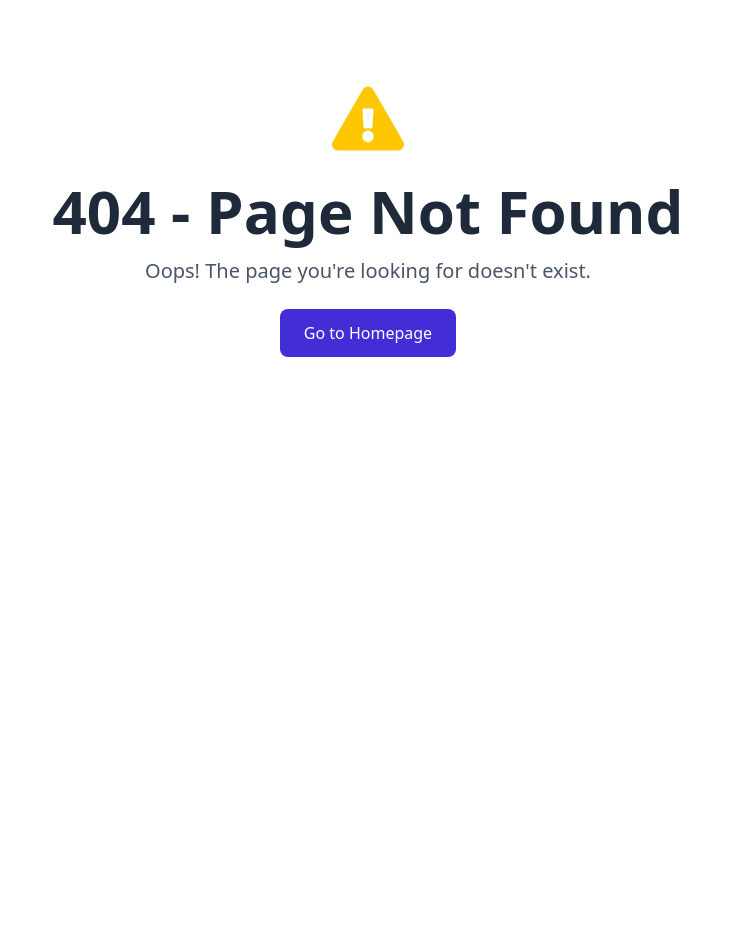
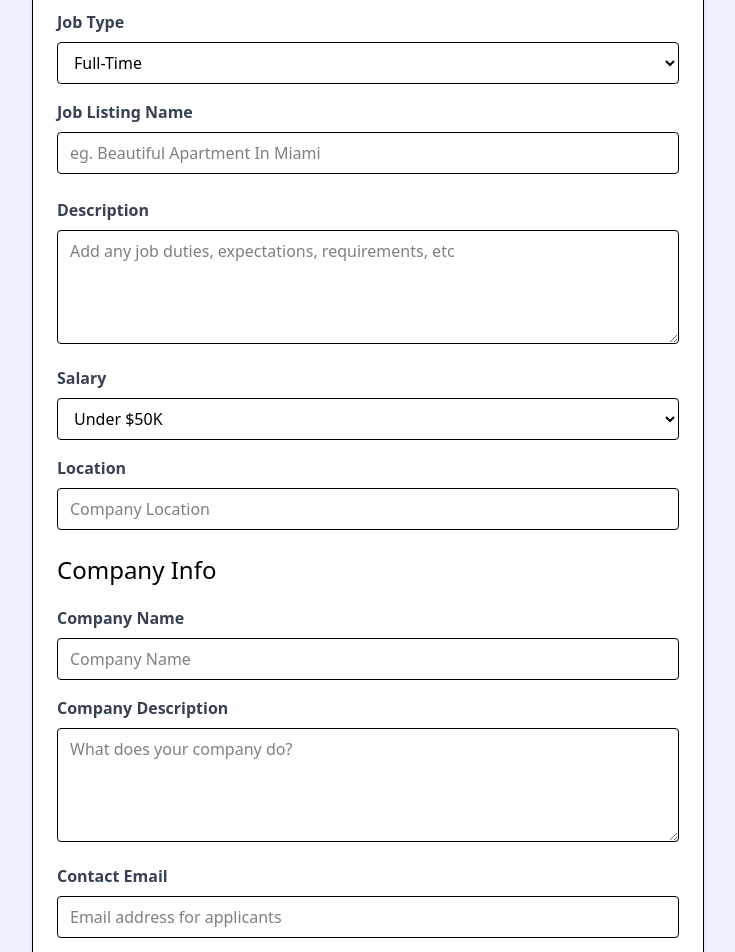
Before and after one commit to amngairola/job_api, a React (Vite) app: page /add-job in a window 1280 px wide. Before the commit this address had no page. Shown: the part 260-1212 px from the top of the page, without its empty margins (272-1007 px from the left). Before the commit the page ends 881 px from the top, so only its background shows below. Built offline with nearby package versions, Linux system fonts and the light colour scheme.

Commit message:
add-delete-jobs

```diff
--- a/src/App.jsx
+++ b/src/App.jsx
@@ -11,18 +11,46 @@
 import JobsPage from "./pages/JobsPage";
 import NotFound from "./pages/NotFound";
 import JobPage, { jobLoader } from "./pages/JobPage";
+import AddJobPage from "./pages/AddJobPage";
 
+export default function App() {
+  //ADD NEW JOB
+  const addJob = async (newJob) => {
+    const res = await fetch("/api/jobs", {
+      method: "POST",
+      headers: {
+        "Content-Type": "application/json",
+      },
+
+      body: JSON.stringify(newJob),
+    });
+    return;
+  };
+  // delete job
+
+  const deleteJob = async (id) => {
+    const res = await fetch(`/api/jobs/${id} `, {
+      method: "DELETE",
+    });
+    return;
+  };
   const router = createBrowserRouter(
     createRoutesFromElements(
       <Route path="/" element={<MainLayout />}>
         <Route index element={<Home />} />
         <Route path={"/jobs"} element={<JobsPage />} />
-      <Route path={"/jobs/:id"} element={<JobPage />} loader={jobLoader} />
+        <Route
+          path={"/add-job"}
+          element={<AddJobPage addJobSubmit={addJob} />}
+        />
+        <Route
+          path={"/jobs/:id"}
+          element={<JobPage deleteJob={deleteJob} />}
+          loader={jobLoader}
+        />
         <Route path={"*"} element={<NotFound />} />
       </Route>
     )
   );
-
-export default function App() {
   return <RouterProvider router={router} />;
 }
--- /dev/null
+++ b/src/pages/AddJobPage.jsx
@@ -0,0 +1,229 @@
+import React, { use } from "react";
+import { useState } from "react";
+import { useNavigate } from "react-router-dom";
+
+const AddJobPage = ({ addJobSubmit }) => {
+  const [title, setTitle] = useState("");
+  const [type, setType] = useState("Full-Time");
+  const [location, setLocation] = useState("");
+  const [description, setDescription] = useState("");
+  const [salary, setSalary] = useState("Under $50K");
+  const [companyName, setCompanyName] = useState("");
+  const [companyDescription, setCompanyDescription] = useState("");
+  const [contactEmail, setContactEmail] = useState("");
+  const [contactPhone, setContactPhone] = useState("");
+
+  const navigate = useNavigate();
+
+  const submitForm = (e) => {
+    e.preventDefault();
+
+    const newJob = {
+      title,
+      type,
+      location,
+      description,
+      salary,
+      company: {
+        name: companyName,
+        description: companyDescription,
+        contactEmail,
+        contactPhone,
+      },
+    };
+
+    addJobSubmit(newJob);
+    return navigate("/jobs");
+  };
+
+  return (
+    <section className="bg-indigo-50">
+      <div className="container m-auto max-w-2xl py-24">
+        <div className="bg-white px-6 py-8 mb-4 shadow-md rounded-md border m-4 md:m-0">
+          <form onSubmit={submitForm}>
+            <h2 className="text-3xl text-center font-semibold mb-6">Add Job</h2>
+
+            <div className="mb-4">
+              <label for="type" className="block text-gray-700 font-bold mb-2">
+                Job Type
+              </label>
+              <select
+                id="type"
+                name="type"
+                className="border rounded w-full py-2 px-3"
+                required
+                value={type}
+                onChange={(e) => setType(e.target.value)}
+              >
+                <option value="Full-Time">Full-Time</option>
+                <option value="Part-Time">Part-Time</option>
+                <option value="Remote">Remote</option>
+                <option value="Internship">Internship</option>
+              </select>
+            </div>
+
+            <div className="mb-4">
+              <label className="block text-gray-700 font-bold mb-2">
+                Job Listing Name
+              </label>
+              <input
+                type="text"
+                id="title"
+                name="title"
+                className="border rounded w-full py-2 px-3 mb-2"
+                placeholder="eg. Beautiful Apartment In Miami"
+                required
+                value={title}
+                onChange={(e) => setTitle(e.target.value)}
+              />
+            </div>
+            <div className="mb-4">
+              <label
+                for="description"
+                className="block text-gray-700 font-bold mb-2"
+              >
+                Description
+              </label>
+              <textarea
+                id="description"
+                name="description"
+                className="border rounded w-full py-2 px-3"
+                rows="4"
+                placeholder="Add any job duties, expectations, requirements, etc"
+                value={description}
+                onChange={(e) => setDescription(e.target.value)}
+              ></textarea>
+            </div>
+
+            <div className="mb-4">
+              <label for="type" className="block text-gray-700 font-bold mb-2">
+                Salary
+              </label>
+              <select
+                id="salary"
+                name="salary"
+                className="border rounded w-full py-2 px-3"
+                required
+                value={salary}
+                onChange={(e) => setSalary(e.target.value)}
+              >
+                <option value="Under $50K">Under $50K</option>
+                <option value="$50K - 60K">$50K - $60K</option>
+                <option value="$60K - 70K">$60K - $70K</option>
+                <option value="$70K - 80K">$70K - $80K</option>
+                <option value="$80K - 90K">$80K - $90K</option>
+                <option value="$90K - 100K">$90K - $100K</option>
+                <option value="$100K - 125K">$100K - $125K</option>
+                <option value="$125K - 150K">$125K - $150K</option>
+                <option value="$150K - 175K">$150K - $175K</option>
+                <option value="$175K - 200K">$175K - $200K</option>
+                <option value="Over $200K">Over $200K</option>
+              </select>
+            </div>
+
+            <div className="mb-4">
+              <label className="block text-gray-700 font-bold mb-2">
+                Location
+              </label>
+              <input
+                type="text"
+                id="location"
+                name="location"
+                className="border rounded w-full py-2 px-3 mb-2"
+                placeholder="Company Location"
+                required
+                value={location}
+                onChange={(e) => setLocation(e.target.value)}
+              />
+            </div>
+
+            <h3 className="text-2xl mb-5">Company Info</h3>
+
+            <div className="mb-4">
+              <label
+                htmlFor="company"
+                className="block text-gray-700 font-bold mb-2"
+              >
+                Company Name
+              </label>
+              <input
+                type="text"
+                id="company"
+                name="company"
+                className="border rounded w-full py-2 px-3"
+                placeholder="Company Name"
+                value={companyName}
+                onChange={(e) => setCompanyName(e.target.value)}
+              />
+            </div>
+
+            <div className="mb-4">
+              <label
+                for="company_description"
+                className="block text-gray-700 font-bold mb-2"
+              >
+                Company Description
+              </label>
+              <textarea
+                id="company_description"
+                name="company_description"
+                className="border rounded w-full py-2 px-3"
+                rows="4"
+                placeholder="What does your company do?"
+                value={companyDescription}
+                onChange={(e) => setCompanyDescription(e.target.value)}
+              ></textarea>
+            </div>
+
+            <div className="mb-4">
+              <label
+                for="contact_email"
+                className="block text-gray-700 font-bold mb-2"
+              >
+                Contact Email
+              </label>
+              <input
+                type="email"
+                id="contact_email"
+                name="contact_email"
+                className="border rounded w-full py-2 px-3"
+                placeholder="Email address for applicants"
+                required
+                value={contactEmail}
+                onChange={(e) => setContactEmail(e.target.value)}
+              />
+            </div>
+            <div className="mb-4">
+              <label
+                for="contact_phone"
+                className="block text-gray-700 font-bold mb-2"
+              >
+                Contact Phone
+              </label>
+              <input
+                type="tel"
+                id="contact_phone"
+                name="contact_phone"
+                className="border rounded w-full py-2 px-3"
+                placeholder="Optional phone for applicants"
+                value={contactPhone}
+                onChange={(e) => setContactPhone(e.target.value)}
+              />
+            </div>
+
+            <div>
+              <button
+                className="bg-indigo-500 hover:bg-indigo-600 text-white font-bold py-2 px-4 rounded-full w-full focus:outline-none focus:shadow-outline"
+                type="submit"
+              >
+                Add Job
+              </button>
+            </div>
+          </form>
+        </div>
+      </div>
+    </section>
+  );
+};
+
+export default AddJobPage;
--- a/src/pages/JobPage.jsx
+++ b/src/pages/JobPage.jsx
@@ -1,12 +1,22 @@
 // JobPage.jsx
 
 import React from "react";
-import { useParams, useLoaderData, Link } from "react-router-dom";
+import { useParams, useLoaderData, Link, useNavigate } from "react-router-dom";
 import { FaArrowLeft, FaMapMarker } from "react-icons/fa";
 
-const JobPage = () => {
+const JobPage = ({ deleteJob }) => {
+  const navigate = useNavigate();
   const { id } = useParams();
   const job = useLoaderData();
+  const onDeleteJob = (jobId) => {
+    const confirmed = window.confirm(
+      "Are you sure you want to delete this job?"
+    );
+
+    if (!confirmed) return;
+    deleteJob(jobId);
+    navigate("/jobs");
+  };
 
   return (
     <>
@@ -104,7 +114,10 @@
                 >
                   Edit Job
                 </Link>
-                <button className="bg-red-500 hover:bg-red-600 text-white font-bold py-2 px-4 rounded-full w-full mt-4 block transform hover:scale-105 transition-transform duration-300">
+                <button
+                  onClick={() => onDeleteJob(job.id)}
+                  className="bg-red-500 hover:bg-red-600 text-white font-bold py-2 px-4 rounded-full w-full mt-4 block transform hover:scale-105 transition-transform duration-300"
+                >
                   Delete Job
                 </button>
               </div>
```
Also changed, not shown: src/jobs.json (line endings or trailing spaces). Lines whose indentation alone changed are shown as unchanged.
